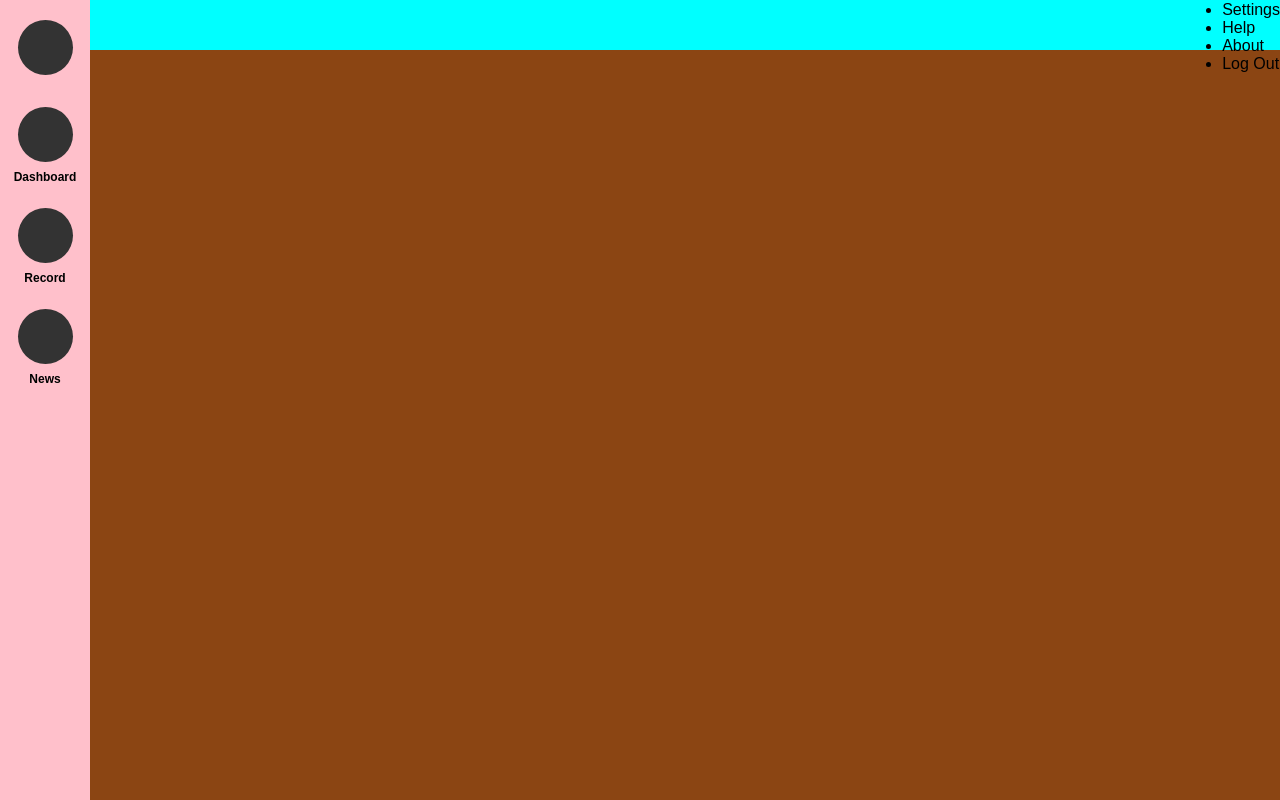
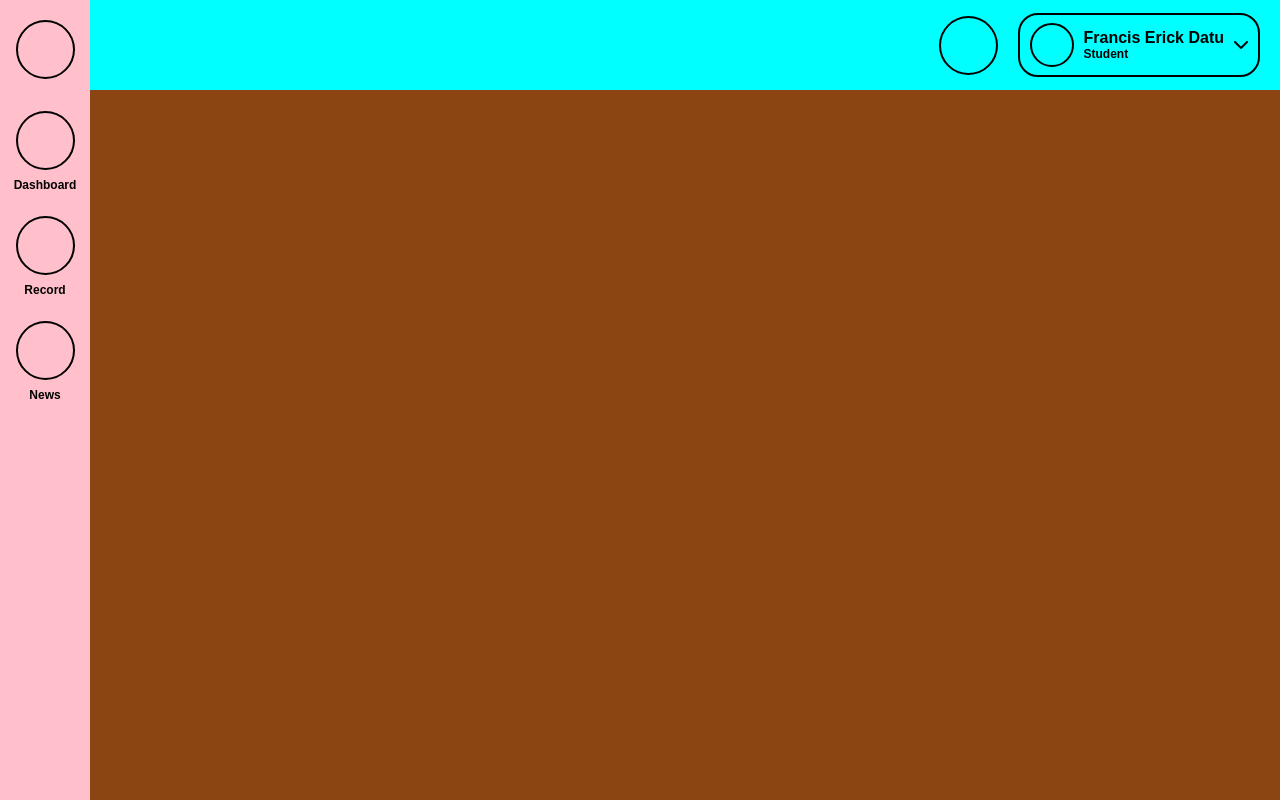
Before and after one commit to Shax4144/Thesis, a plain HTML site: page HTML/admin.html in a window 1280 px wide. Drawn offline with Linux system fonts and the light colour scheme.

Commit message:
Admin Page

```diff
--- a/CSS/admin.css
+++ b/CSS/admin.css
@@ -28,14 +28,14 @@ body{
     margin-bottom: 1rem;
     width: 55px;
     height: 55px;
-    background-color: #333;
+    border: 2px solid black;
     border-radius: 50%;
     display: inline-block;
 }
-.dashboard-container, .record-container, .news-container{
+.circle-container{
     width: 55px;
     height: 55px;
-    background-color: #333;
+    border: 2px solid black;
     border-radius: 50%;
     display: inline-block;
     margin: 1rem 0 0 0;
@@ -55,16 +55,104 @@ body{
 /*navbar*/
 
 .container-navbar{
-    background-color: aqua;
+
     display: flex;
+    justify-content: flex-end;
+    align-items: center;
+    background-color: cyan;
+    padding: 20px;
     height: 50px;
-    width: 100%;
-    align-items: center;
-    justify-content: space-between;
+
 
 
 }
-.container-navbar, .profile-container{
+.notification-container{
+    width: 55px;
+    height: 55px;
+    border: 2px solid black;
+    border-radius: 50%;
+    display: flex;
+    justify-content: center;
+    align-items: center;
+    margin-right: 20px;
+    cursor: pointer;
+}
+
+.profile-container{
+    display: flex;
+    align-items: center;
+    border: 2px solid black;
+    padding: 8px 10px;
+    border-radius: 20px;
+    cursor: pointer;
     position: relative;
+}
 
+.profile-picture {
+    width: 40px;
+    height: 40px;
+    border: 2px solid black;
+    border-radius: 50%;
+    margin-right: 10px;
 }
+
+.profile-name {
+    color: black;
+}
+
+.profile-name h1 {
+    margin: 0;
+    font-size: 16px;
+}
+
+.profile-name h2 {
+    margin: 0;
+    font-size: 12px;
+    color: black;
+}
+
+.drop-down-icon {
+    color: black;
+    margin-left: 10px;
+    cursor: pointer;
+    position: relative;
+}
+
+.drop-down {
+    display: block;
+    visibility: hidden;
+    opacity: 0;
+    position: absolute;
+    top: 60px;
+    right: 0;
+    background-color: #444;
+    list-style-type: none;
+    padding: 10px;
+    margin: 2px 0 0 0;
+    border-radius: 10px;
+    box-shadow: 0 4px 8px rgba(0, 0, 0, 0.2);
+    transition: visibility 0.2s ease, opacity 0.2s ease;
+}
+
+.drop-down ul {
+    padding: 0;
+    margin: 0;
+    list-style-type: none;
+}
+
+.drop-down ul li {
+    padding: 5px 10px;
+    color: white;
+    cursor: pointer;
+}
+
+.drop-down ul li:hover {
+    background-color: #555;
+}
+
+
+.drop-down-icon:hover + .drop-down,
+.drop-down:hover {
+    visibility: visible;
+    opacity: 1;
+}
--- a/HTML/admin.html
+++ b/HTML/admin.html
@@ -6,18 +6,25 @@
     <meta name="viewport" content="width=device-width, initial-scale=1.0">
     <title>PTU</title>
     <link rel="stylesheet" href="../CSS/admin.css">
+    <link rel="stylesheet" href="https://cdnjs.cloudflare.com/ajax/libs/font-awesome/6.0.0-beta3/css/all.min.css">
 </head>
 <body>
     <!--NavBar-->
     <div class="container-navbar">
-        <div class="notificaiton-container">
+        <div class="notification-container">
             <div class="notification-icon"></div>
         </div>
 
         <div class="profile-container">
             <div class="profile-picture"></div>
             <div class="profile-name">
-                <h1 id="name"></h1>
+                <h1 id="name">Francis Erick Datu</h1>
+                <h2 id="status">Student</h2>
+            </div>
+            <div class="drop-down-icon">
+                <i class="fas fa-chevron-down"></i>
+            </div>
+            <div class="drop-down" id="drop-down">
                 <ul>
                     <li>Profile</li>
                     <li>Settings</li>
@@ -36,17 +43,17 @@
             <h1 id="letter"></h1>
         </div>
 
-        <div class="dashboard-container">
+        <div class="circle-container">
             <div class="dashboard-icon icon"></div>
 
         </div>
         <h1>Dashboard</h1>
-        <div class="record-container">
+        <div class="circle-container">
             <div class="record-icon icon"></div>
 
         </div>
         <h1>Record</h1>
-        <div class="news-container">
+        <div class="circle-container">
             <div class="news-icon icon"></div>
 
         </div>
@@ -66,5 +73,6 @@
             <p>wow</p>
         </div>
     </div>
+    <script src="../JS/admin.js"></script>
 </body>
 </html>
--- /dev/null
+++ b/JS/admin.js
@@ -0,0 +1,12 @@
+function navbarDropdown(){
+    const dropdown = document.getElementById('drop-down');
+    if (dropdown.style.display === 'block'){
+        dropdown.style.display = 'none';
+
+    }
+    else{
+        dropdown.style.display = 'block';
+
+    }
+
+}
```
